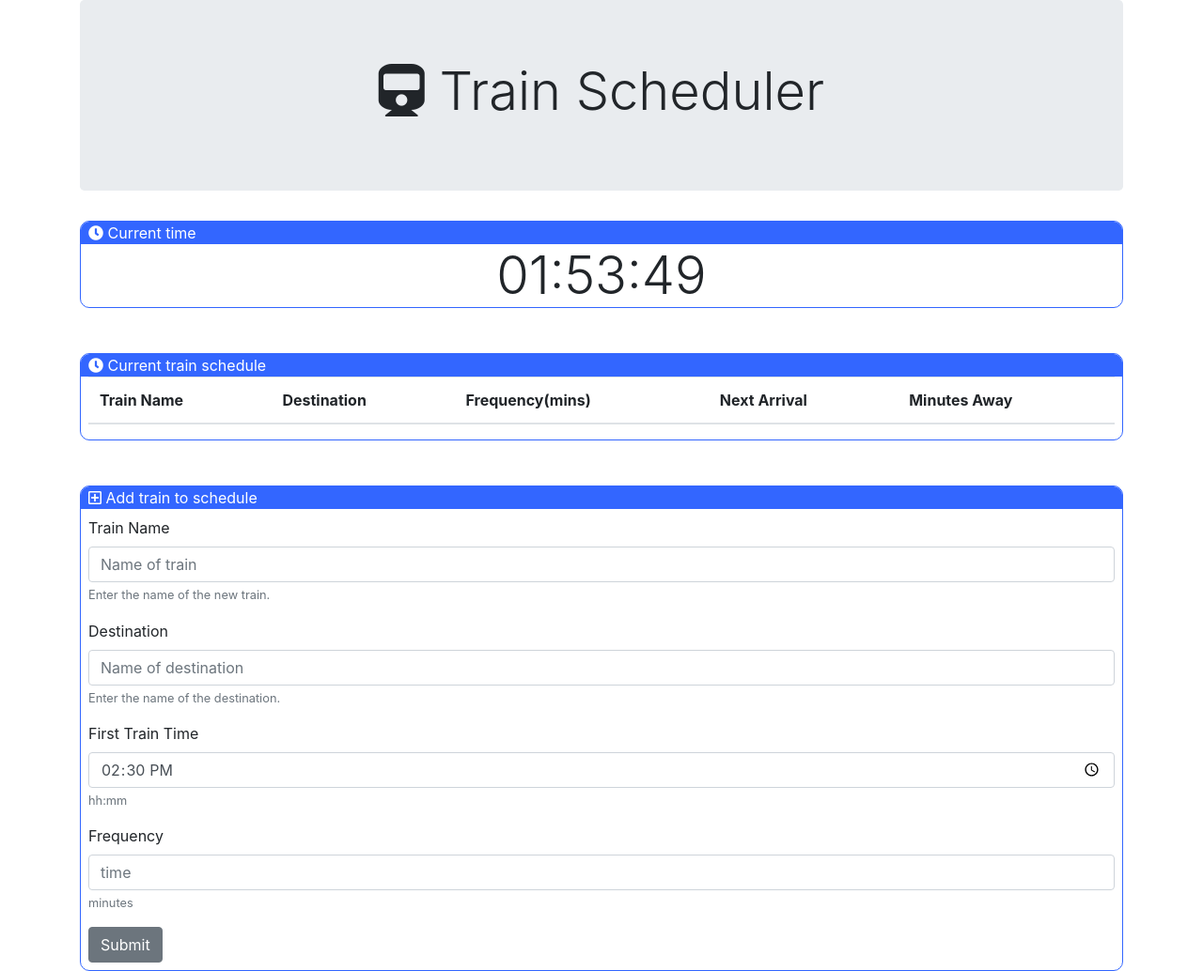
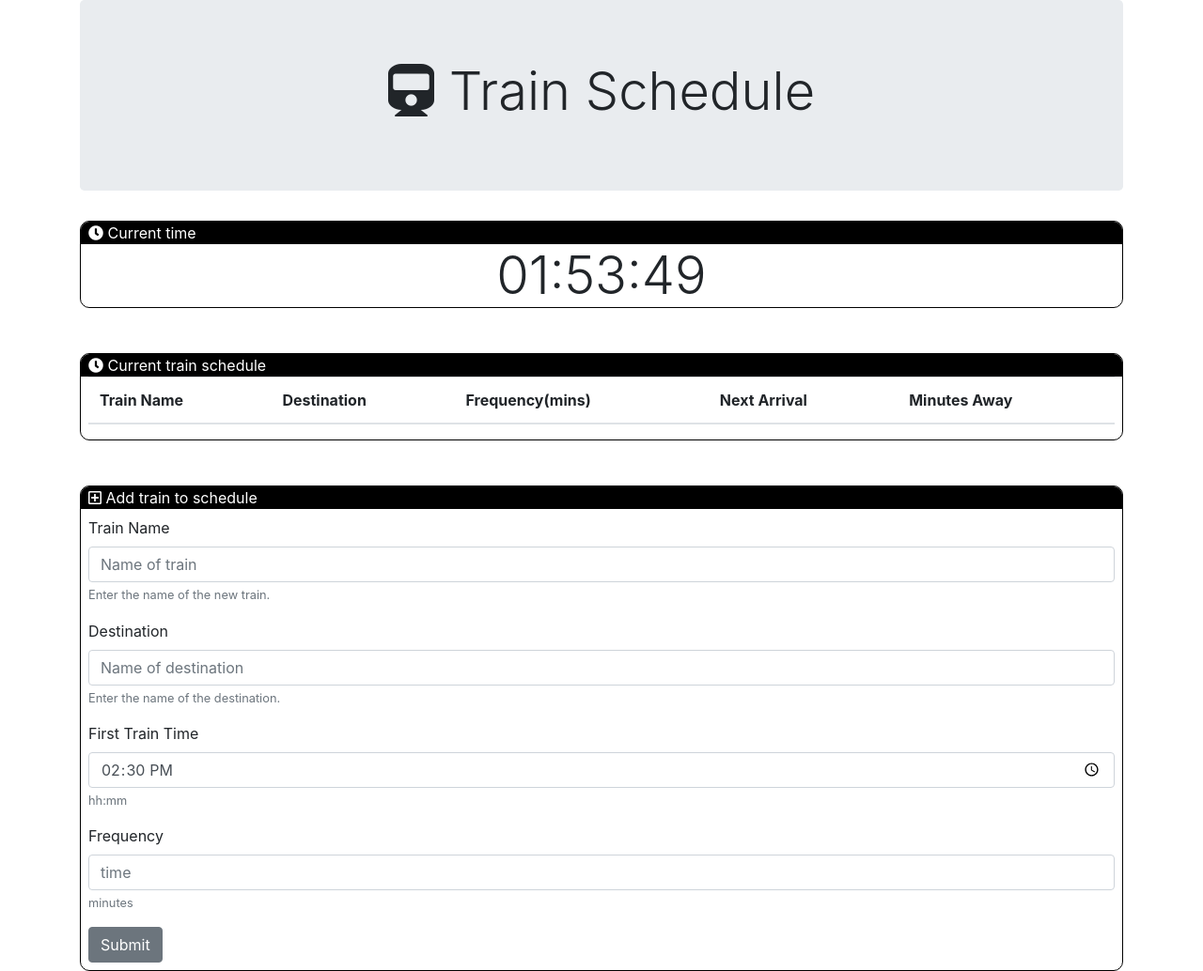
Before and after one commit to dreena87/train_activity, a plain HTML site: page index.html in a window 1280 px wide. Shown: the whole page at 94% size. Drawn offline with nearby package versions, Linux system fonts and the light colour scheme; no server answers.

Commit message:
changed color

```diff
--- a/assets/css/style.css
+++ b/assets/css/style.css
@@ -1,9 +1,9 @@
 .arrivals {
-    border: solid 1px #3366FF;
+    border: solid 1px black;
     border-radius: 10px;
 }
 .element-header {
-    background-color:#3366FF;
+    background-color: black;
     color:white;
     border-radius: 9px 9px 0px 0px;
 }
--- a/index.html
+++ b/index.html
@@ -15,7 +15,7 @@
 
     <div class="container">
         <header class="jumbotron">
-            <h1 class="display-4 text-center"><i class="fas fa-train"></i> Train Scheduler</h1>
+            <h1 class="display-4 text-center"><i class="fas fa-train"></i> Train Schedule</h1>
 
         </header>
     </div>
```
